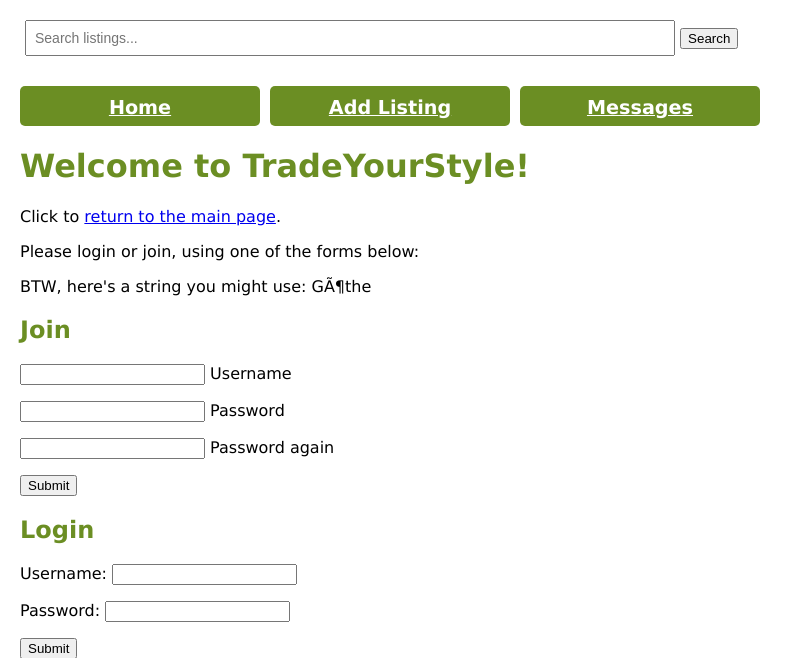
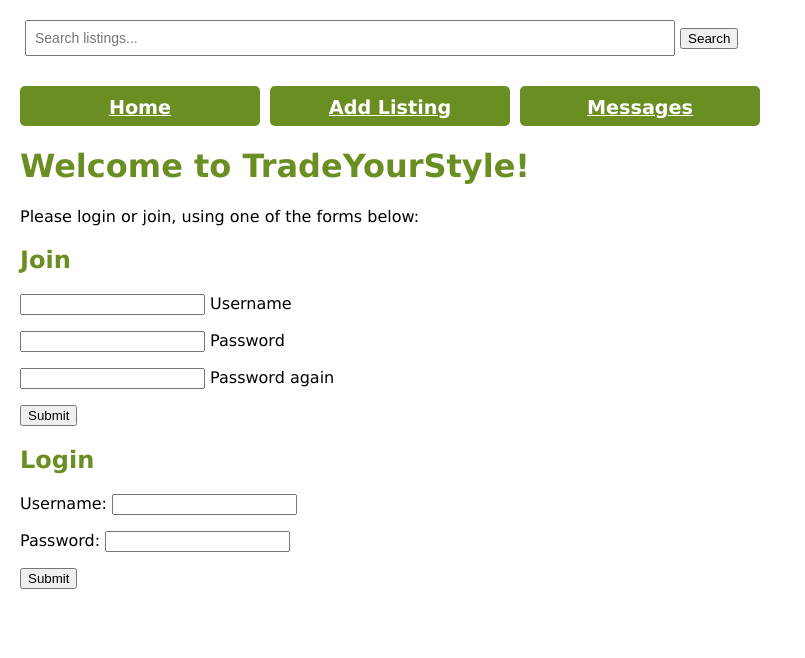
Before and after one commit to isabellafurst/TradeYourStyle, a Flask app: a page that uses templates/greet.html in a window 1280 px wide. Shown: the top 658 px of the page, without its empty margins (0-805 px from the left). Run offline with Flask 3, Linux system fonts and the light colour scheme; the visitor is signed in with stand-in values (Sample User, id 1).

Commit message:
delete main link

```diff
--- a/templates/greet.html
+++ b/templates/greet.html
@@ -4,11 +4,8 @@
 {% block main_content %}
 <h1>Welcome to TradeYourStyle!</h1>
 
-<p>Click to <a href="{{ url_for('main') }}">return to the main page</a>.</p>
 
 <p>Please login or join, using one of the forms below:</p>
-
-<p>BTW, here's a string you might use: GÃ¶the
 
 
 <form id="joinform" action="{{url_for('join')}}" method="post">
```
